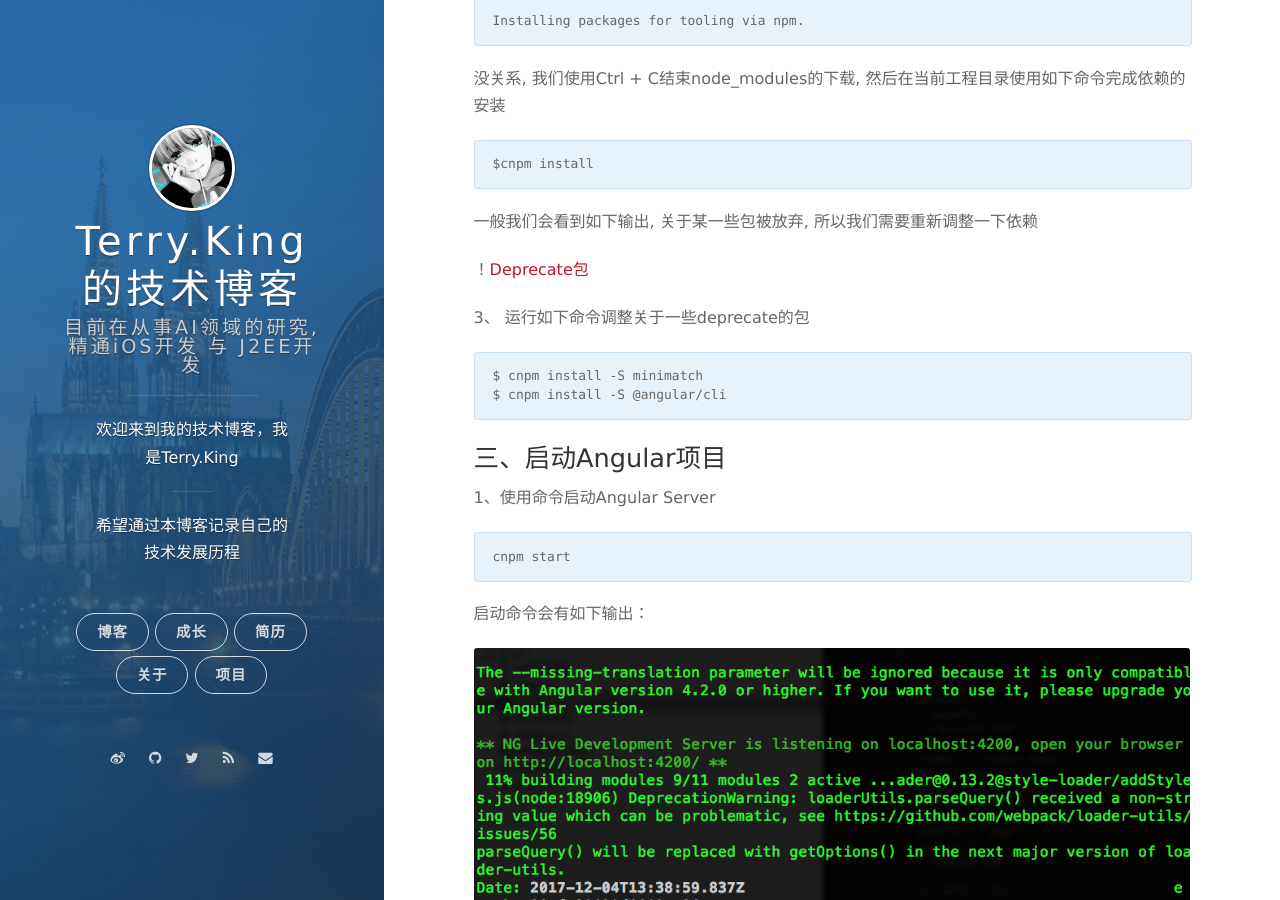
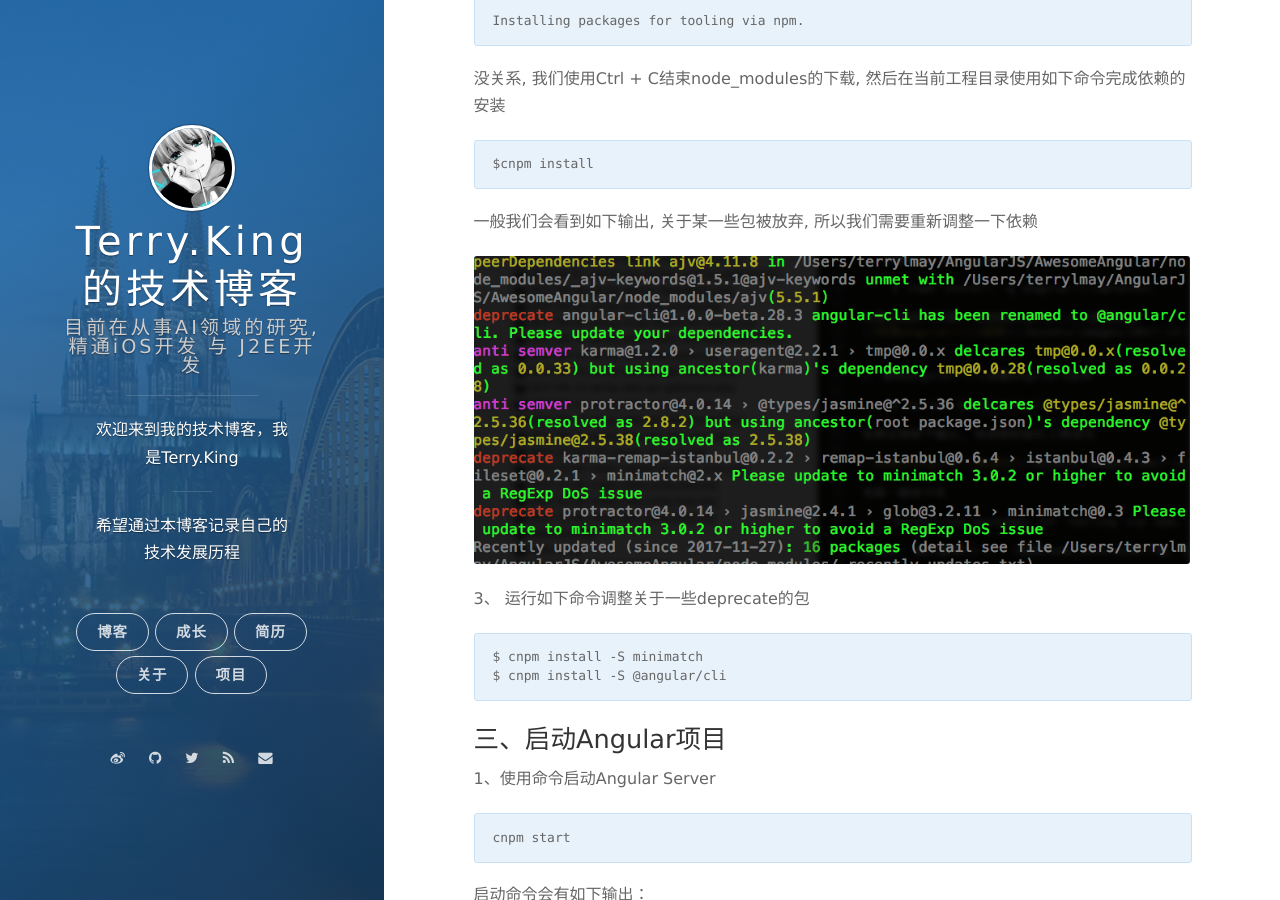
Before and after one commit to terryKing1992/terryKing1992.github.io, a Jekyll site: the page built from _posts/2017-12-04-angular2-tutorial.md, in a window 1280 px wide and 900 px high, scrolled down 3553 px. Built offline with Jekyll 4.4.1, drawn with Linux system fonts in a browser that asks for light colours; nearby versions of some CDN libraries; comment, search, counter and statistics services are not loaded.

Commit message:
增加deprecate 日志输出

```diff
--- a/_posts/2017-12-04-angular2-tutorial.md
+++ b/_posts/2017-12-04-angular2-tutorial.md
@@ -77,7 +77,7 @@ tags: [Angular2, Html, Type Script]
 
 一般我们会看到如下输出, 关于某一些包被放弃, 所以我们需要重新调整一下依赖
 
-！[Deprecate包](/assets/images/2017-12-04-deprecate-node-modules.png)
+![Deprecate包](/assets/images/2017-12-04-deprecate-node-modules.png)
 
 3、 运行如下命令调整关于一些deprecate的包
 
```
